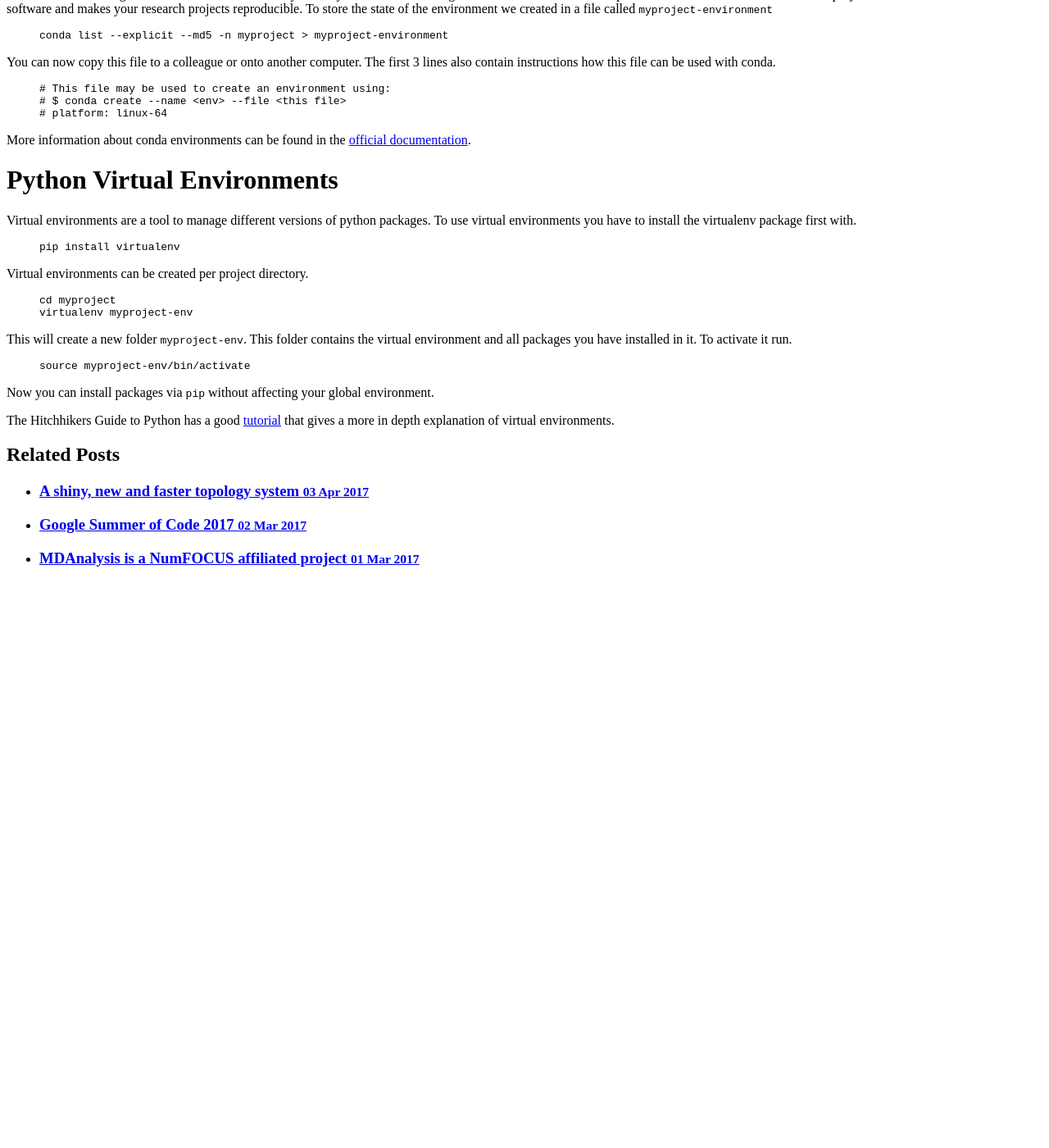
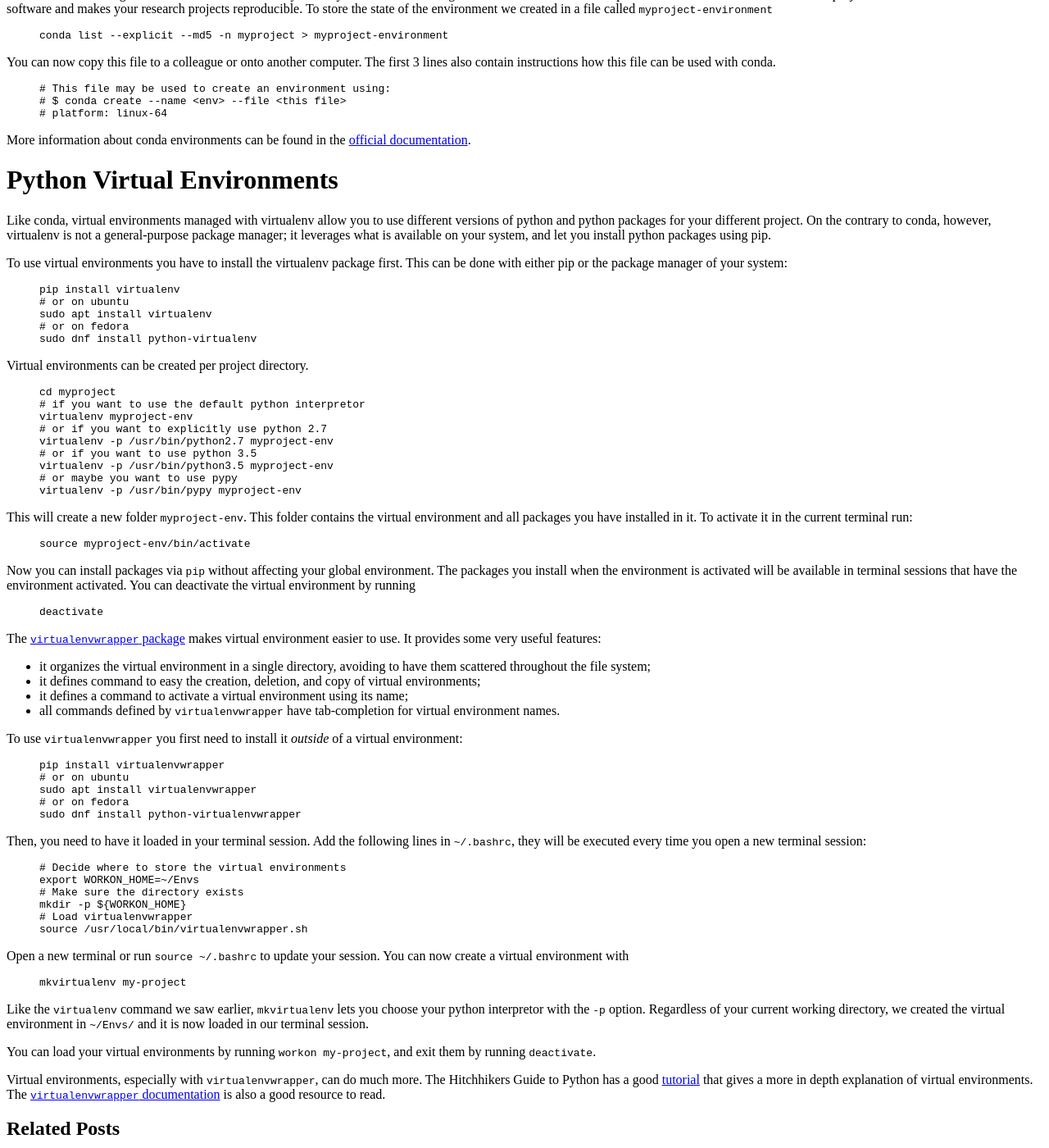
Before and after one commit to MDAnalysis/MDAnalysis.github.io, a Jekyll site: the page built from _posts/2017-11-11-environments.md, in a window 1280 px wide and 1400 px high, scrolled down 882 px. Shown: the whole window at 82% size. Built offline with Jekyll 4.4.1, drawn with Linux system fonts in a browser that asks for light colours; comment, search, counter and statistics services are not loaded; before the commit the page ends 1592 px from its top, so only the background shows below that.

Commit message:
expand on virtualenv (#51)

```diff
--- a/_posts/2017-11-11-environments.md
+++ b/_posts/2017-11-11-environments.md
@@ -90,29 +90,107 @@ the [official documentation](https://conda.io/docs/using/envs.html).
 
 # Python Virtual Environments
 
-Virtual environments are a tool to manage different versions of python packages.
-To use virtual environments you have to install the virtualenv package first with.
+Like conda, virtual environments managed with virtualenv allow you to use
+different versions of python and python packages for your different project. On
+the contrary to conda, however, virtualenv is not a general-purpose package
+manager; it leverages what is available on your system, and let you install
+python packages using pip.
+
+To use virtual environments you have to install the virtualenv package first.
+This can be done with either pip or the package manager of your system:
 
 {% highlight bash %}
 pip install virtualenv
+# or on ubuntu
+sudo apt install virtualenv
+# or on fedora
+sudo dnf install python-virtualenv
 {% endhighlight %}
 
 Virtual environments can be created per project directory.
 
 {% highlight bash %}
 cd myproject
+# if you want to use the default python interpretor
 virtualenv myproject-env
+# or if you want to explicitly use python 2.7
+virtualenv -p /usr/bin/python2.7 myproject-env
+# or if you want to use python 3.5
+virtualenv -p /usr/bin/python3.5 myproject-env
+# or maybe you want to use pypy
+virtualenv -p /usr/bin/pypy myproject-env
 {% endhighlight %}
 
 This will create a new folder `myproject-env`. This folder contains the virtual
-environment and all packages you have installed in it. To activate it run.
+environment and all packages you have installed in it. To activate it in the
+current terminal run:
 
 {% highlight bash %}
 source myproject-env/bin/activate
 {% endhighlight %}
 
-Now you can install packages via `pip` without affecting your global environment.
+Now you can install packages via `pip` without affecting your global
+environment. The packages you install when the environment is activated will be
+available in terminal sessions that have the environment activated. You can
+deactivate the virtual environment by running
 
-The Hitchhikers Guide to Python has a
-good [tutorial](http://docs.python-guide.org/en/latest/dev/virtualenvs/) that
-gives a more in depth explanation of virtual environments.
+{% highlight bash %}
+deactivate
+{% endhighlight %}
+
+The [`virtualenvwrapper` package](https://virtualenvwrapper.readthedocs.io)
+makes virtual environment easier to use. It provides some very useful features:
+
+* it organizes the virtual environment in a single directory, avoiding to have
+  them scattered throughout the file system;
+* it defines command to easy the creation, deletion, and copy of virtual
+  environments;
+* it defines a command to activate a virtual environment using its name;
+* all commands defined by `virtualenvwrapper` have tab-completion for virtual
+  environment names.
+
+To use `virtualenvwrapper` you first need to install it *outside* of a virtual
+environment:
+
+{% highlight bash %}
+pip install virtualenvwrapper
+# or on ubuntu
+sudo apt install virtualenvwrapper
+# or on fedora
+sudo dnf install python-virtualenvwrapper
+{% endhighlight %}
+
+Then, you need to have it loaded in your terminal session. Add the following
+lines in `~/.bashrc`, they will be executed every time you open a new terminal
+session:
+
+{% highlight bash %}
+# Decide where to store the virtual environments
+export WORKON_HOME=~/Envs
+# Make sure the directory exists
+mkdir -p ${WORKON_HOME}
+# Load virtualenvwrapper
+source /usr/local/bin/virtualenvwrapper.sh
+{% endhighlight %}
+
+Open a new terminal or run `source ~/.bashrc` to update your session. You can
+now create a virtual environment with
+
+{% highlight bash %}
+mkvirtualenv my-project
+{% endhighlight %}
+
+Like the `virtualenv` command we saw earlier, `mkvirtualenv` lets you choose
+your python interpretor with the `-p` option. Regardless of your current
+working directory, we created the virtual environment in `~/Envs/` and it is
+now loaded in our terminal session.
+
+You can load your virtual environments by running `workon my-project`, and
+exit them by running `deactivate`.
+
+Virtual environments, especially with `virtualenvwrapper`, can do much more.
+The Hitchhikers Guide to Python has a good
+[tutorial](http://docs.python-guide.org/en/latest/dev/virtualenvs/) that
+gives a more in depth explanation of virtual environments. The
+[`virtualenvwrapper` documentation](https://virtualenvwrapper.readthedocs.io)
+is also a good resource to read.
```
